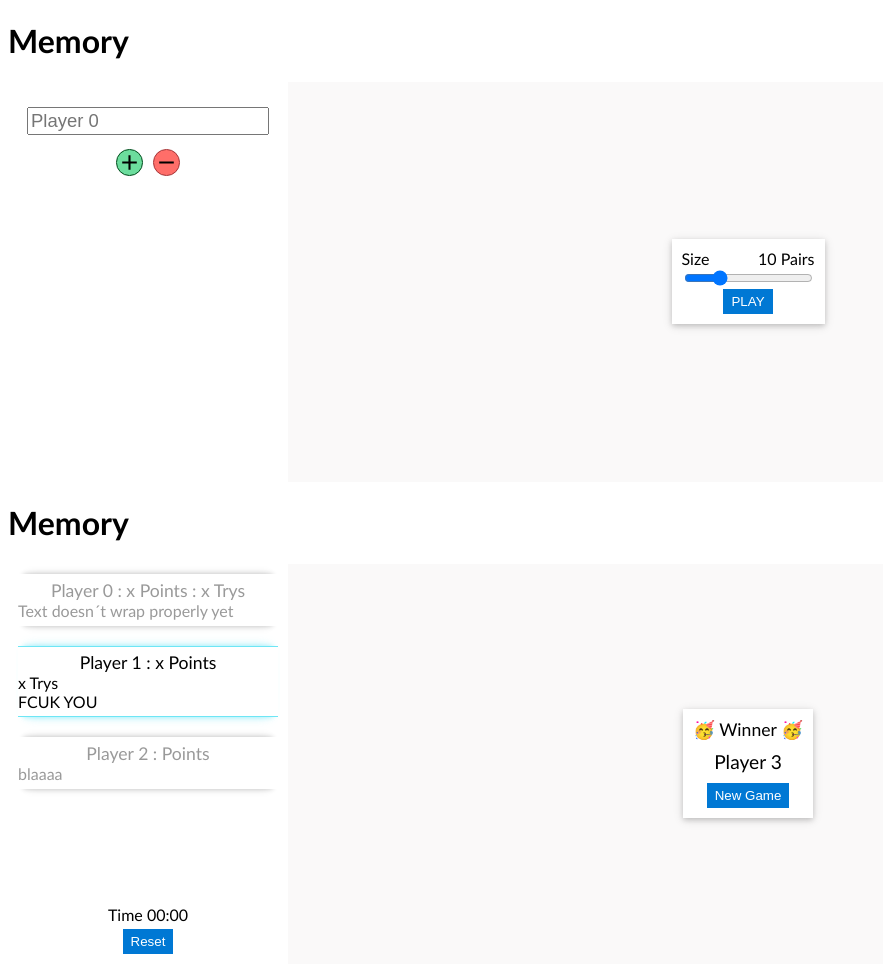
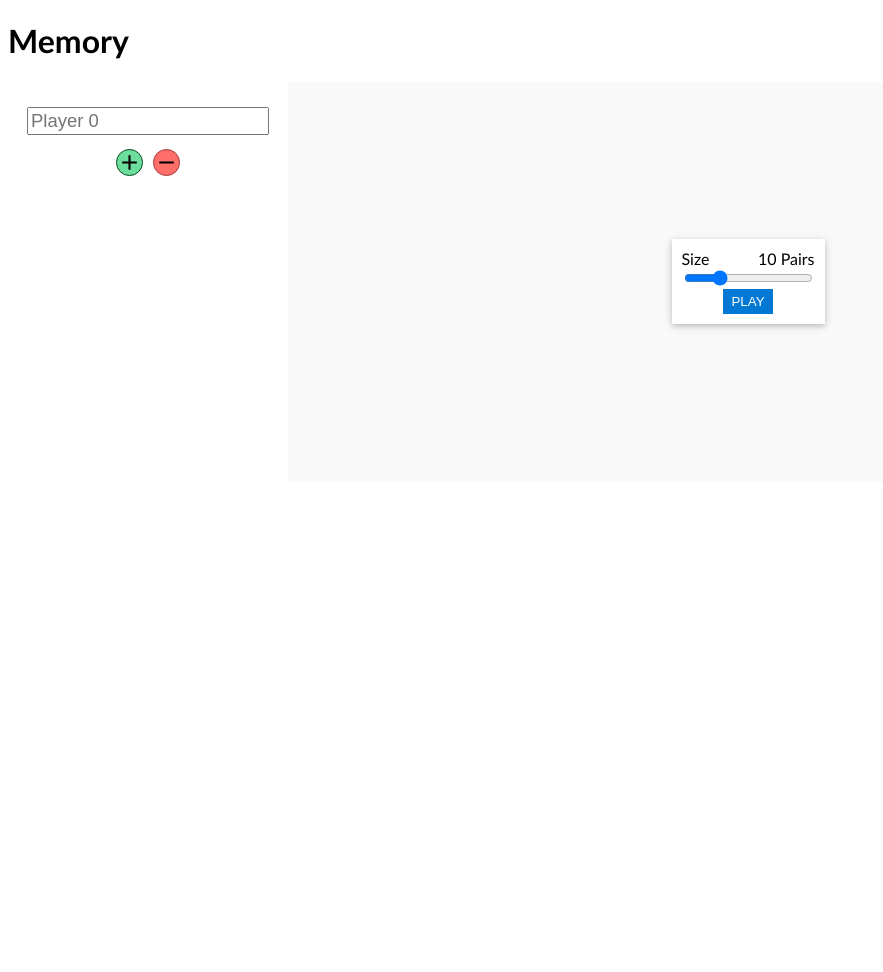
Before and after one commit to BetaBiest/WebC_Projektarbeit, a plain HTML site: page neu/index.html in a window 1280 px wide. Shown: the whole page, without its empty margins (0-883 px from the left). After the commit the page ends 800 px from the top, so only its background shows below. Drawn offline with Linux system fonts and the light colour scheme.

Commit message:
removed unnecessary parts

```diff
--- a/neu/index.html
+++ b/neu/index.html
@@ -18,77 +18,7 @@
   <body>
     <noscript>Please enable JavaScript</noscript>
 
-<!--     <div class="card-outterShell">
-      <div class="card-innerShell">
-        <div class="front">
-          <span>hover me</span>
-        </div>
-        <div class="back">
-          <span>fuck</span>
-        </div>
-      </div>
-    </div> -->
-
     <div class='game'></div>
-
-<!--     <ol style="background-color: grey;">
-      <li style="background-color: hotpink;">
-        <span>Playername</span><span style="float: right;">Points</span>
-        <div>Smileys Smileys Smileys Smileys Smileys Smileys Smileys Smileys </div>
-      </li>
-    </ol> -->
-
-    <div class="game">
-      <span class="headline"><h1>Memory</h1></span>
-      <div class="content">
-        <div class="menu">
-          <ul class="player-list removed" style="list-style: none;margin: 0; padding: 0;">
-            <li><input type="text" placeholder="Player 1" onchange="console.log(value)"></li>
-            <li><input type="text" placeholder="Player 0" onchange="console.log(value)"></li>
-            <li>
-              <button type="button">
-                <svg xmlns="http://www.w3.org/2000/svg" height="24" viewBox="0 0 24 24" width="24"><path d="M0 0h24v24H0z" fill="none"/><path d="M19 13h-6v6h-2v-6H5v-2h6V5h2v6h6v2z"/></svg>
-              </button>
-              <button type="button">
-                <svg xmlns="http://www.w3.org/2000/svg" height="24" viewBox="0 0 24 24" width="24"><path d="M0 0h24v24H0z" fill="none"/><path d="M19 13H5v-2h14v2z"/></svg>
-              </button>
-            </li>
-          </ul>
-          <ul class="player-list-active">
-            <li>
-              <span>Player 0 : x Points : x Trys</span>
-              <span>Text doesn´t wrap properly yet</span>
-            </li>
-            <li class="active">
-              <span>Player 1 : x Points</span>
-              <span>x Trys</span>
-              <span>FCUK YOU</span>
-            </li>
-            <li>
-              <span>Player 2 : Points</span>
-              <span>blaaaa</span>
-            </li>
-          </ul>
-          <div>
-            <span>Time 00:00</span>
-            <button class="buttons" type="button">Reset</button>
-          </div>
-        </div>
-        <div class="game-area">
-          <div class="start-block removed">
-            <label for="size" style="display: block;">
-              <span style="display: block;"><span style="float: left;">Size</span><span id="slider-value" style="float: right;">10 Pairs</span></span>
-              <input type="range" name="size" id="size" min="5" max="25" step="1" value="10">
-            </label>
-            <button class="buttons" type="button">Play</button>
-          </div>
-          <div class="end-block">
-            <span style="display: block;">🥳 Winner 🥳</span>
-            <span id="winner" style="display: block;">Player 3</span>
-            <button class="buttons" type="button">New Game</button>
-          </div>
-        </div>
-    </div>
 
     <script src="memory.js"></script>
     <script src="index.js"></script>
--- a/neu/memory.js
+++ b/neu/memory.js
@@ -8,7 +8,6 @@ class Card {
 
     this.html_cardInner = document.createElement('div');
     this.html_cardInner.classList.add('card-innerShell');
-/*     this.html_cardInner.addEventListener('transitionend', () => { this.handleClick() }); */
     this.html_card.appendChild(this.html_cardInner);
 
     let html_cardInner_front = document.createElement('div');
```
Also changed, not shown: neu/resources/add-24px.svg (deleted), neu/resources/remove-24px.svg (deleted).
